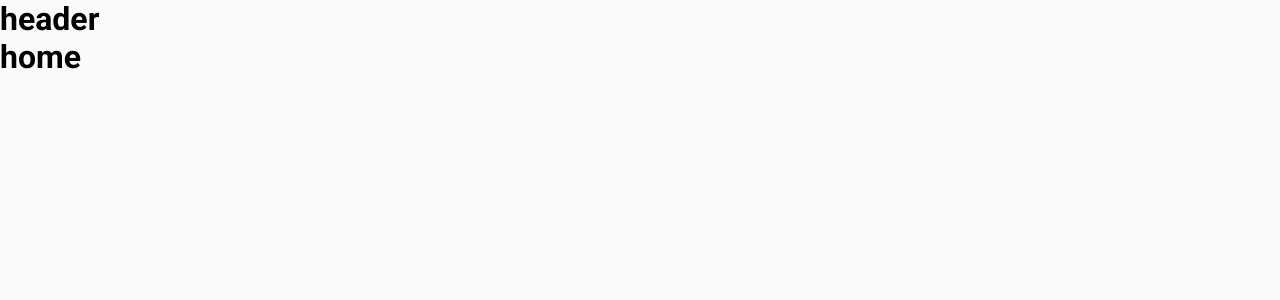
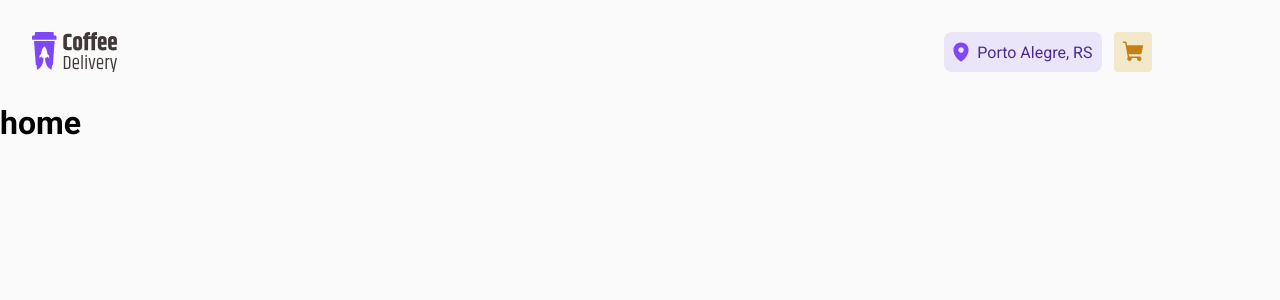
Before and after one commit to palomacardos0/coffee-delivery, a React (Vite) app: page / in a window 1280 px wide. Shown: the top 300 px of the page. Built offline with nearby package versions, Linux system fonts and the light colour scheme.

Commit message:
feat(header): cria header desktop

```diff
--- a/src/components/Header/index.tsx
+++ b/src/components/Header/index.tsx
@@ -1,7 +1,24 @@
+import { NavLink } from 'react-router-dom'
+import { HeaderContainer } from './styles'
+import logo from '../../assets/svg/logo.svg'
+import local from '../../assets/svg/icon-local.svg'
+import checkout from '../../assets/svg/checkout.svg'
+
 export function Header() {
   return (
-    <div>
-      <h1>header</h1>
-    </div>
+    <HeaderContainer>
+      <div className="content">
+        <img src={logo} alt="" />
+        <nav>
+          <span>
+            <img src={local} alt="Localização" />
+            <p>Porto Alegre, RS</p>
+          </span>
+          <NavLink to={'/checkout'}>
+            <img src={checkout} alt="Icone de carrinho" />
+          </NavLink>
+        </nav>
+      </div>
+    </HeaderContainer>
   )
 }
--- /dev/null
+++ b/src/components/Header/styles.ts
@@ -0,0 +1,36 @@
+import styled from 'styled-components'
+
+export const HeaderContainer = styled.header`
+  display: flex;
+  background: ${props => props.theme['background']};
+  padding: 2rem;
+  .content {
+    justify-content: space-between;
+    display: flex;
+    width: 100%;
+    max-width: 1120px;
+  }
+
+  nav {
+    display: flex;
+    gap: 12px;
+    span {
+      display: flex;
+      align-items: center;
+      justify-content: center;
+      gap: 0.5rem;
+      padding: 0.6rem;
+      background: ${props => props.theme['purple-light']};
+      border-radius: 8px;
+      color: ${props => props.theme['purple-dark']};
+    }
+
+    a {
+      display: flex;
+      letter-spacing: 0;
+      padding: 0.5rem;
+      border-radius: 4px;
+      background: ${props => props.theme['yellow-light']};
+    }
+  }
+`
```
Also changed, not shown: src/assets/svg/checkout.svg (added), src/assets/svg/icon-local.svg (added).
